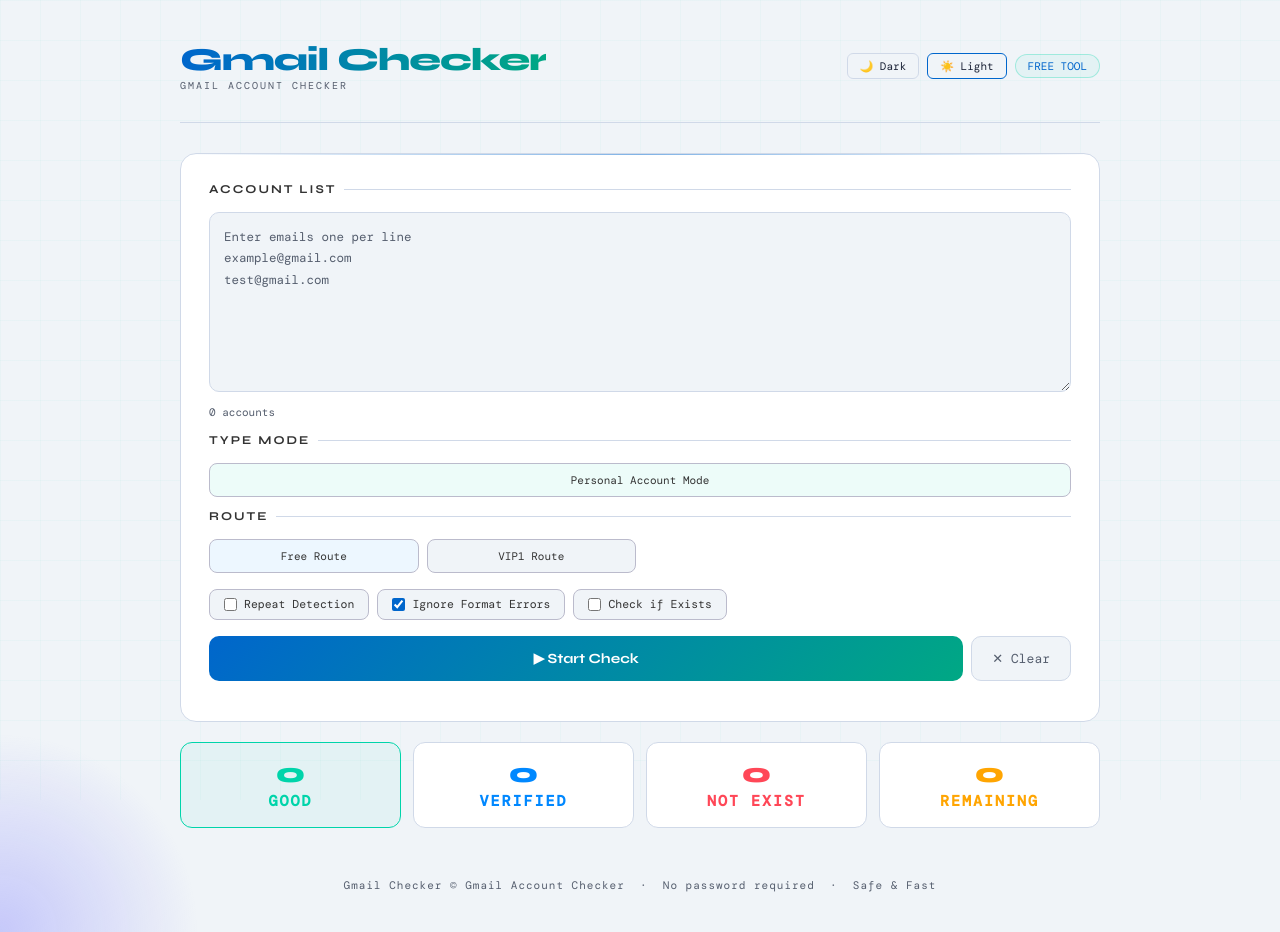
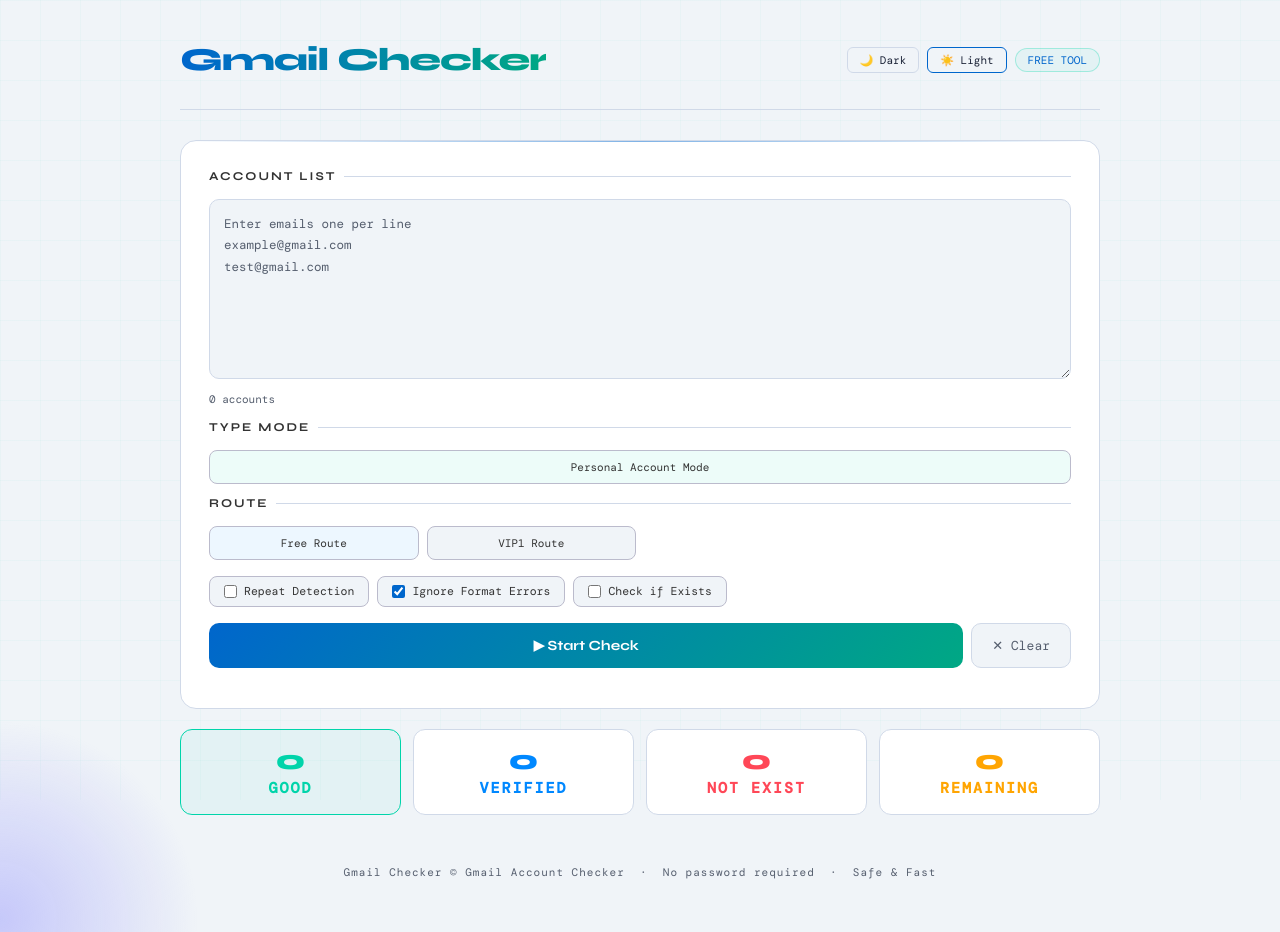
Before and after one commit to fahad314-beep/email-checker, a website: page public/index.html in a window 1280 px wide. Drawn offline with nearby package versions, Linux system fonts and the light colour scheme.

Commit message:
fix: remove logo subtitle

```diff
--- a/public/index.html
+++ b/public/index.html
@@ -82,7 +82,7 @@
 <header>
 <div class="logo">
 <div class="logo-text">Gmail Checker</div>
-<div class="logo-sub">Gmail Account Checker</div>
+
 </div>
 <div style="display:flex;gap:8px;align-items:center"><button onclick="setTheme('dark')" id="btn-dark" style="padding:5px 12px;border-radius:6px;border:1px solid var(--border);background:var(--bg);color:var(--text);cursor:pointer;font-size:11px;font-family:'DM Mono',monospace">🌙 Dark</button><button onclick="setTheme('light')" id="btn-light" style="padding:5px 12px;border-radius:6px;border:1px solid var(--border);background:var(--bg);color:var(--text);cursor:pointer;font-size:11px;font-family:'DM Mono',monospace">☀️ Light</button><div class="badge">FREE TOOL</div></div>
 </header>
```
